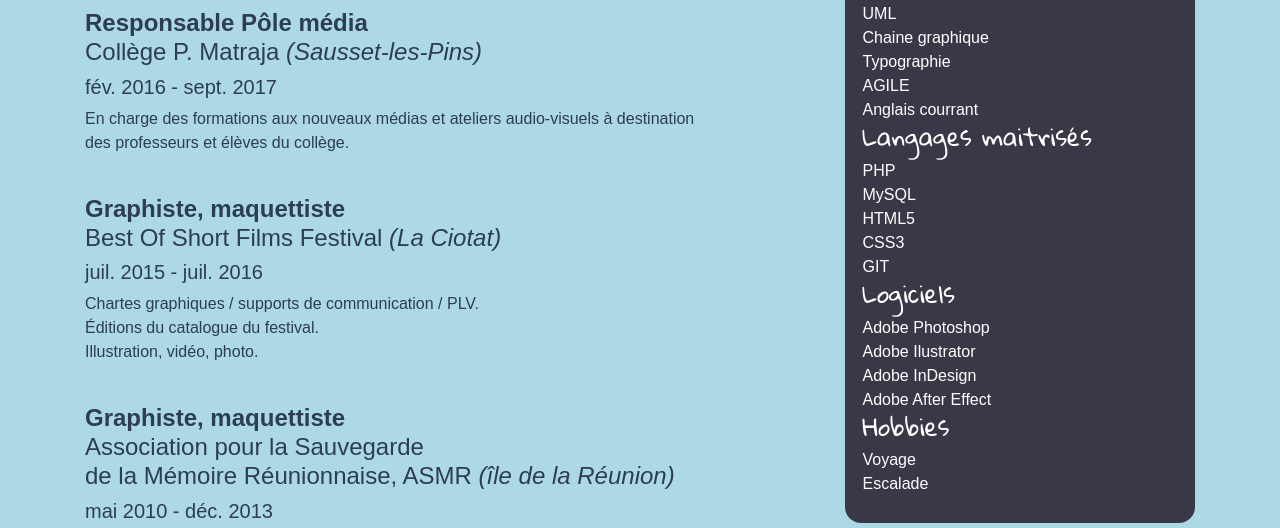
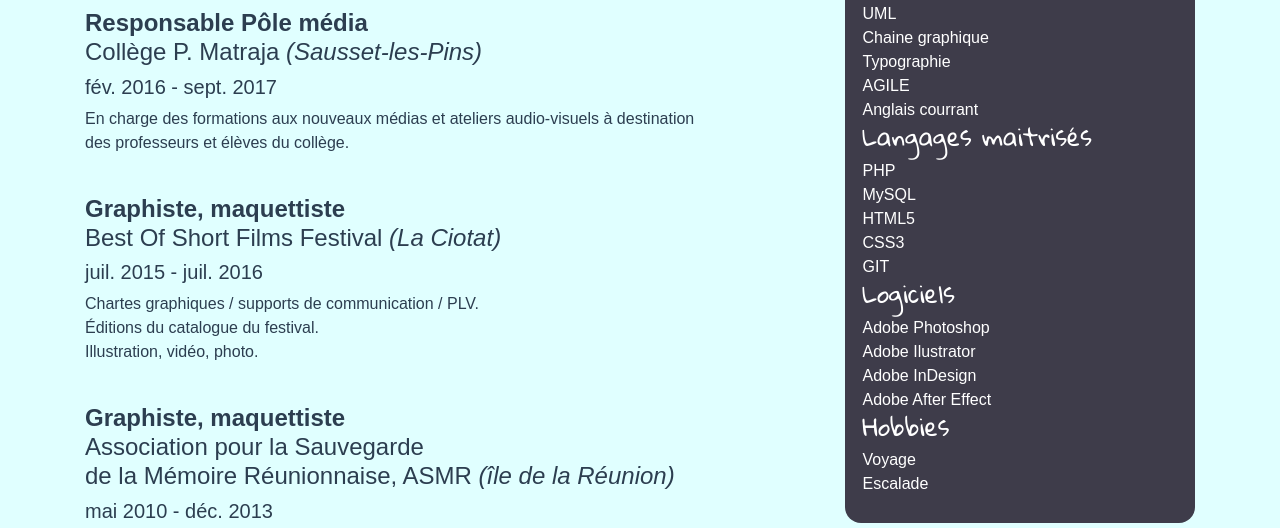
Before and after one commit to Jean-ChristianM/resume, a plain HTML site: page index.html in a window 1280 px wide. Shown: the part 626-1154 px from the top of the page. Drawn offline with Linux system fonts and the light colour scheme.

Commit message:
Update mon_cv_style.css

```diff
--- a/mon_cv_style.css
+++ b/mon_cv_style.css
@@ -3,7 +3,7 @@ body {
 }
 
 body.container  {
-    background-color:lightblue;
+    background-color:lightcyan;
 }
 
 .photo {
```
